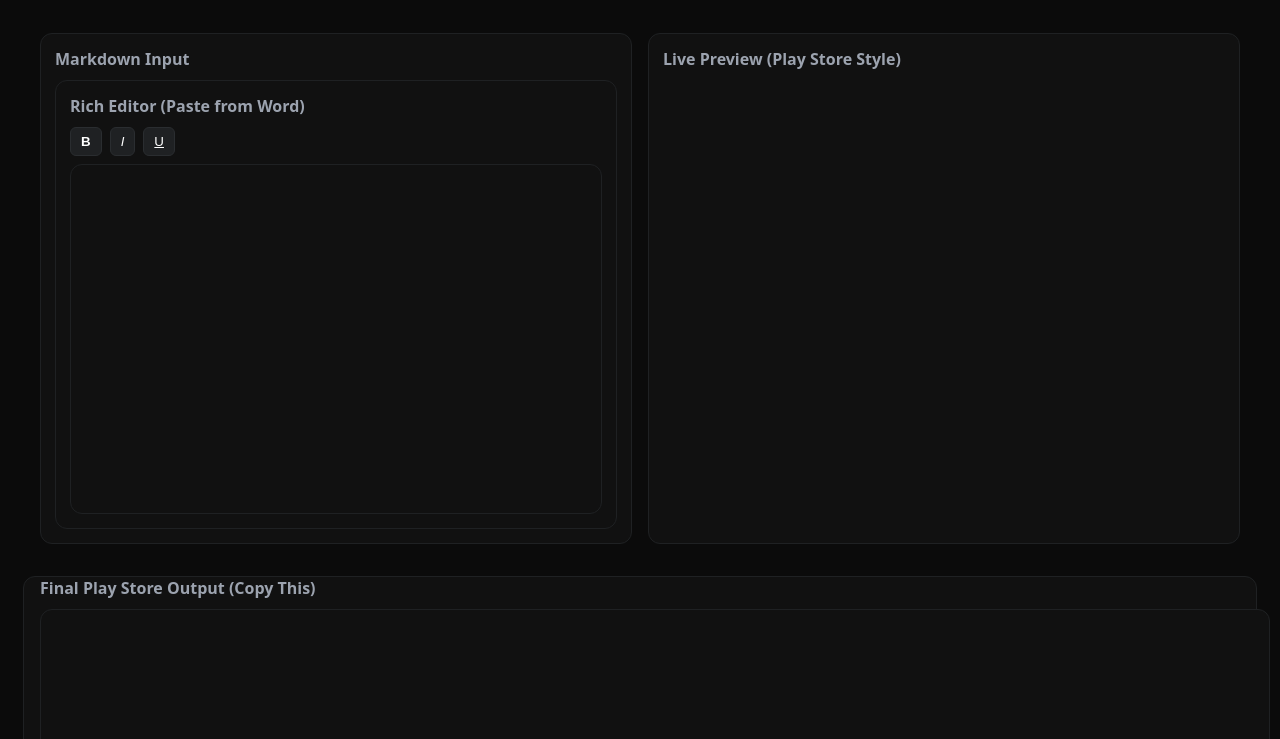
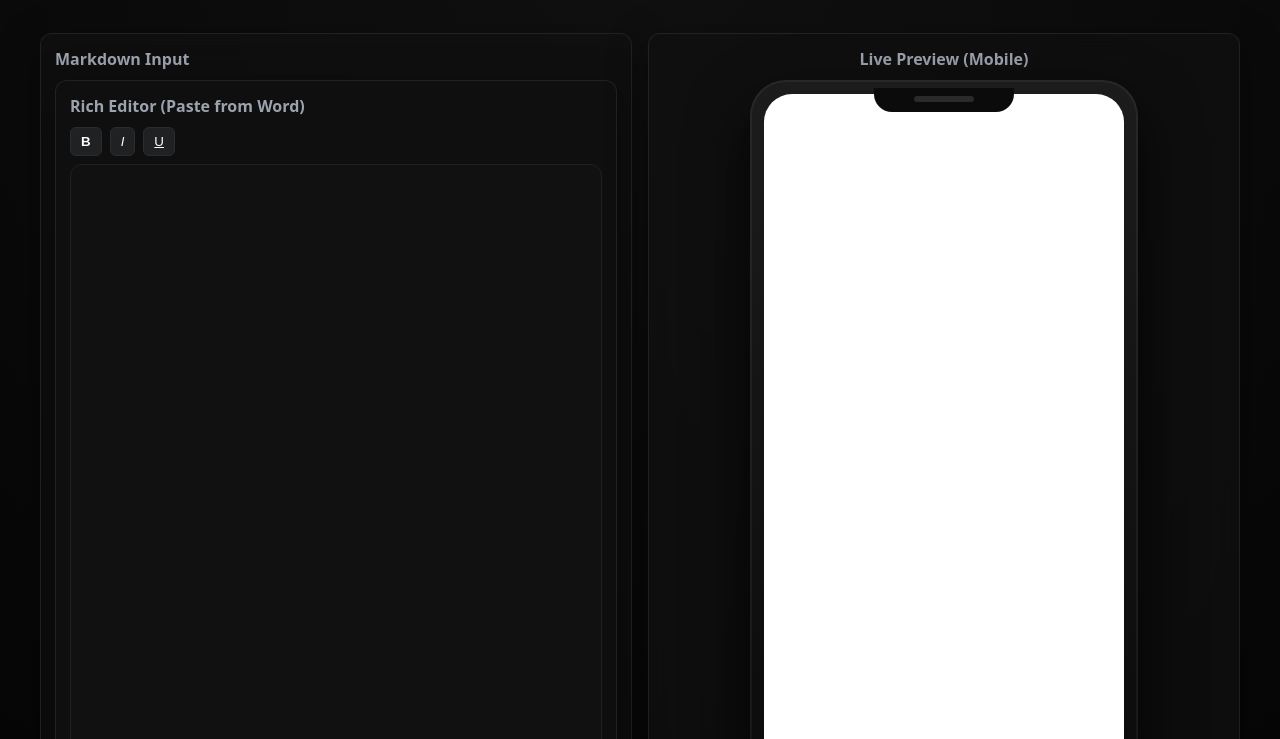
Before and after one commit to BhaskarAcharjee/Google-Play-Description-Formatter, a plain HTML site: page index.html in a window 1280 px wide. Shown: the part 61-800 px from the top of the page. Drawn offline with Linux system fonts and the light colour scheme.

Commit message:
Enhance mobile preview layout and styling in index.html and styles.css

```diff
--- a/index.html
+++ b/index.html
@@ -33,9 +33,15 @@
       </div>
 
       <!-- Preview -->
-      <div class="panel">
-        <h2>Live Preview (Play Store Style)</h2>
-        <div id="preview" class="preview"></div>
+      <div class="panel phone-panel">
+        <h2>Live Preview (Mobile)</h2>
+
+        <div class="mobile-phone">
+          <div class="brove"><span class="speaker"></span></div>
+          <div class="screen">
+            <div id="preview" class="preview phone-preview"></div>
+          </div>
+        </div>
       </div>
     </div>
 
--- a/styles.css
+++ b/styles.css
@@ -1,3 +1,7 @@
+:root {
+  --preview-height: 680px;
+}
+
 body {
   margin: 0;
   font-family: system-ui, -apple-system, BlinkMacSystemFont, "Segoe UI", Roboto,
@@ -31,20 +35,22 @@ textarea {
   color: #fff;
   border: 1px solid #1f2123;
   border-radius: 12px;
-  padding: 14px;
+  /* padding: 14px; */
   font-size: 14px;
   resize: vertical;
   outline: none;
 }
 
 .editor {
-  min-height: 320px;
+  height: var(--preview-height);
+  max-height: var(--preview-height);
   background: #111;
   border: 1px solid #1f2123;
   border-radius: 12px;
   padding: 14px;
   outline: none;
   line-height: 1.6;
+  overflow-y: auto;
 }
 
 .toolbar {
@@ -67,6 +73,9 @@ textarea {
   border: 1px solid #1f2123;
   border-radius: 12px;
   padding: 14px;
+  display: flex;
+  flex-direction: column;
+  overflow: hidden;
 }
 
 .panel h2 {
@@ -126,3 +135,121 @@ button.secondary {
     grid-template-columns: 1fr;
   }
 }
+/* =========================
+   Modern UI Enhancements
+========================= */
+
+body {
+  background: radial-gradient(circle at top, #111 0%, #050505 70%);
+}
+
+/* Panels */
+.panel {
+  background: rgba(17, 17, 17, 0.75);
+  backdrop-filter: blur(12px);
+  border: 1px solid rgba(255, 255, 255, 0.08);
+  box-shadow: 0 10px 40px rgba(0, 0, 0, 0.4);
+}
+
+/* Toolbar polish */
+.toolbar button:hover {
+  background: linear-gradient(90deg, #3b82f6, #6366f1);
+}
+
+/* =========================
+   Mobile Phone Mockup
+========================= */
+
+.phone-panel {
+  display: flex;
+  flex-direction: column;
+  align-items: center;
+}
+
+.mobile-phone {
+  position: relative;
+  width: 360px;
+  height: var(--preview-height);
+  background: linear-gradient(180deg, #1c1c1c, #0b0b0b);
+  border-radius: 36px;
+  padding: 14px;
+  box-shadow: 0 25px 60px rgba(0, 0, 0, 0.8),
+    inset 0 0 0 2px rgba(255, 255, 255, 0.05);
+}
+
+/* Top notch */
+.brove {
+  position: absolute;
+  top: 8px;
+  left: 50%;
+  transform: translateX(-50%);
+  width: 140px;
+  height: 24px;
+  background: #0b0b0b;
+  border-radius: 0 0 18px 18px;
+  z-index: 10;
+}
+
+.speaker {
+  display: block;
+  width: 60px;
+  height: 6px;
+  background: #2a2a2a;
+  margin: 8px auto 0;
+  border-radius: 20px;
+}
+
+/* Phone screen */
+.screen {
+  /* width: 100%; */
+  height: 100%;
+  background: #ffffff;
+  border-radius: 28px;
+  overflow-y: auto;
+  padding: 0px 14px;
+}
+
+/* Play Store preview typography */
+.phone-preview {
+  font-family: Roboto, Arial, sans-serif;
+  color: #111;
+  font-size: 14px;
+  line-height: 1.6;
+}
+
+.phone-preview b {
+  font-weight: 700;
+}
+
+.phone-preview i {
+  font-style: italic;
+}
+
+.phone-preview u {
+  text-decoration: underline;
+}
+
+.phone-preview h1,
+.phone-preview h2,
+.phone-preview h3 {
+  font-weight: 700;
+  margin: 12px 0 6px;
+  color: #000;
+}
+
+.phone-preview blockquote {
+  border-left: 3px solid #3b82f6;
+  padding-left: 10px;
+  margin: 8px 0;
+  color: #333;
+}
+
+/* Scrollbar polish */
+.screen::-webkit-scrollbar {
+  width: 6px;
+}
+
+.screen::-webkit-scrollbar-thumb {
+  background: rgba(0, 0, 0, 0.2);
+  border-radius: 4px;
+}
```
